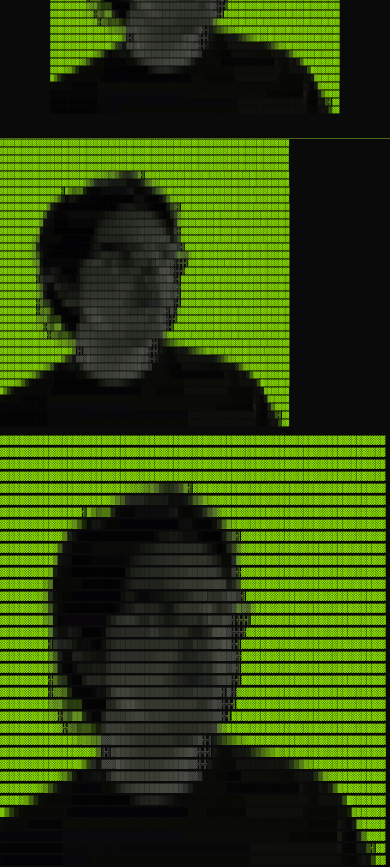
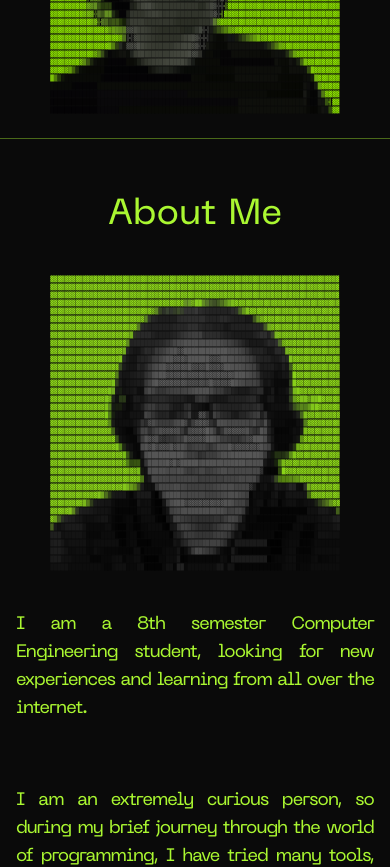
Before and after one commit to mctuliomontoya/mctulio.dev, a Next.js app: page / in a window 390 px wide. Shown: the part 1680-2547 px from the top of the page. Built offline with nearby package versions, Linux system fonts and the light colour scheme.

Commit message:
feat: add about section

```diff
--- a/app/page.tsx
+++ b/app/page.tsx
@@ -1,7 +1,7 @@
 "use client"
-import {MarcoPhoto } from '@/app/components/MarcoPhoto'
 import Landing from '@/app/sections/Landing'
 import Hero from '@/app/sections/Hero'
+import About from '@/app/sections/About'
 
 export default function Home() {
   return (
@@ -10,10 +10,7 @@
       <div id='background'>
       </div>
       <Hero />
-      <div className='font-mono text-[6px] md:text-[8px] md:leading-[0.7rem] leading-[0.5rem]' dangerouslySetInnerHTML={{ __html: MarcoPhoto }}></div>
-      <div className='font-mono text-[8px] leading-3' dangerouslySetInnerHTML={{ __html: MarcoPhoto }}></div>
-      <div className='font-mono text-[8px] leading-3' dangerouslySetInnerHTML={{ __html: MarcoPhoto }}></div>
-      <div className='font-mono text-[8px] leading-3' dangerouslySetInnerHTML={{ __html: MarcoPhoto }}></div>
+      <About />
     </>
 
   );
```
